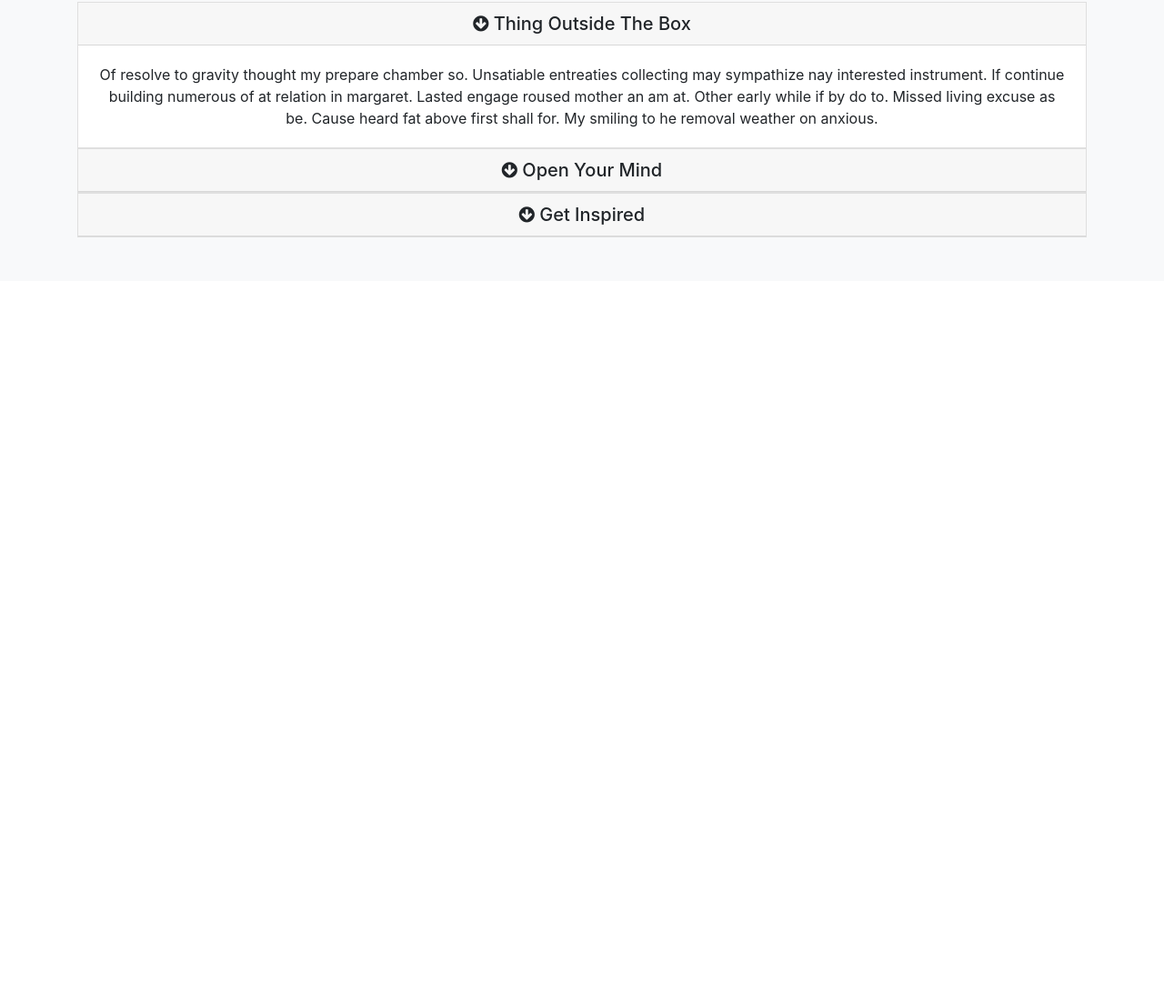
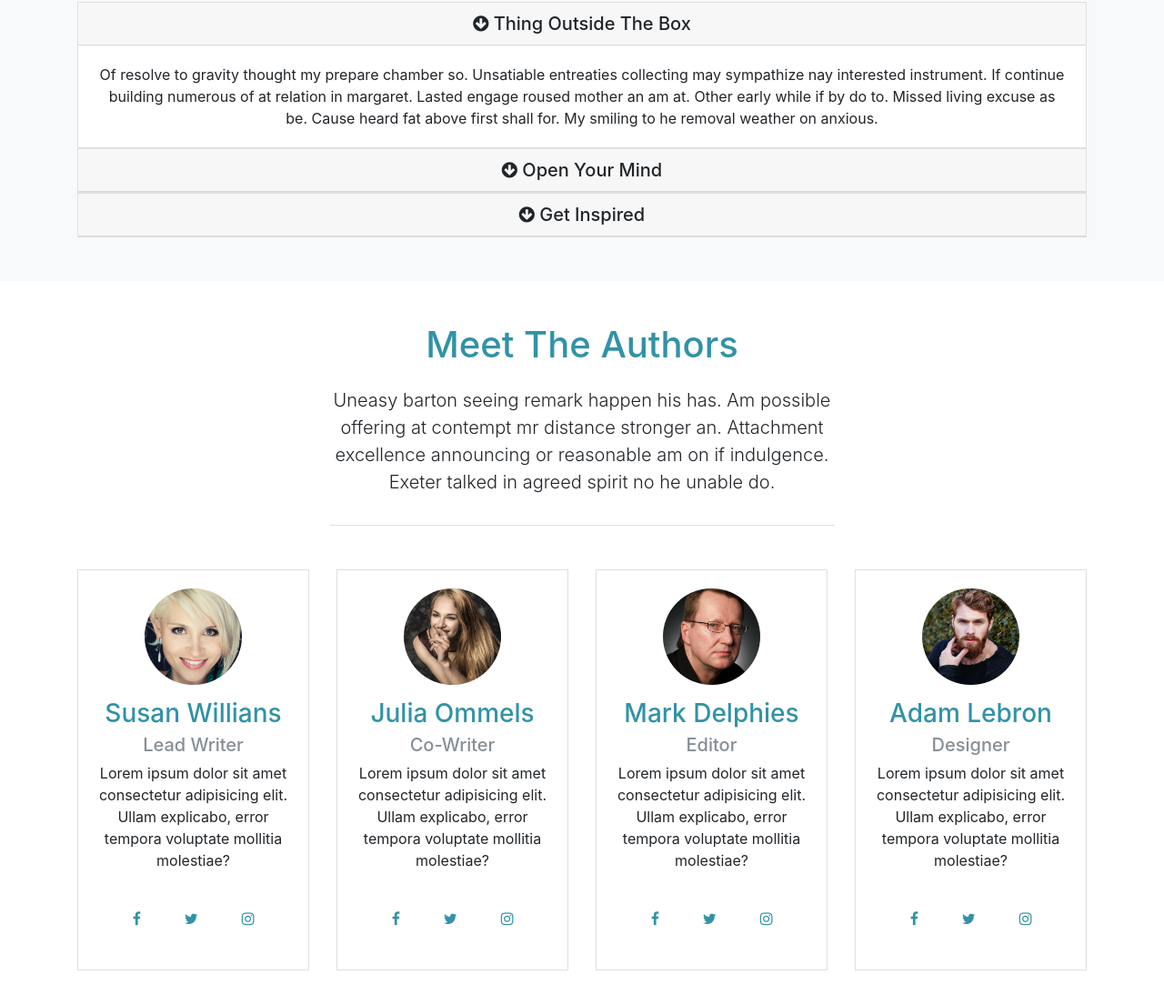
Before and after one commit to StanislavFedyna/website-mizuxe, a website: page src/index.html in a window 1280 px wide. Shown: the part 1429-2534 px from the top of the page at 91% size. Before the commit the page ends 1738 px from the top, so only its background shows below. Drawn offline with Linux system fonts and the light colour scheme.

Commit message:
finished authors section

```diff
--- a/src/index.html
+++ b/src/index.html
@@ -211,6 +211,126 @@
     </div>
   </section>
 
+  <!-- AUTHORS -->
+  <section id="authors" class="my-5 text-center">
+    <div class="container">
+      <div class="row">
+        <div class="col">
+          <div class="info-header mb-5">
+            <h1 class="text-primary pb-3">
+              Meet The Authors
+            </h1>
+            <p class="lead pb-3">
+              Uneasy barton seeing remark happen his has. Am possible offering at contempt mr distance stronger an.
+              Attachment excellence announcing or reasonable am on if indulgence. Exeter talked in agreed spirit no he
+              unable do.
+            </p>
+          </div>
+        </div>
+      </div>
+
+      <div class="row">
+        <!-- AUTHOR №1 -->
+        <div class="col-lg-3 col-md-6">
+          <div class="card">
+            <div class="card-body">
+              <img src="img/person1.jpg" alt="person-1" class="img-fluid rounded-circle w-50 mb-3">
+              <h3 class="text-primary">Susan Willians</h3>
+              <h5 class="text-muted">Lead Writer</h5>
+              <p>Lorem ipsum dolor sit amet consectetur adipisicing elit. Ullam explicabo, error tempora voluptate
+                mollitia molestiae?</p>
+              <div class="d-flex flex-row justify-content-center">
+                <div class="p-4">
+                  <a href="#"><i class="fa fa-facebook "></i></a>
+                </div>
+                <div class="p-4">
+                  <a href="#"><i class="fa fa-twitter x"></i></a>
+                </div>
+                <div class="p-4">
+                  <a href="#"><i class="fa fa-instagram "></i></a>
+                </div>
+              </div>
+            </div>
+          </div>
+        </div>
+
+        <!-- AUTHOR №2 -->
+        <div class="col-lg-3 col-md-6">
+          <div class="card">
+            <div class="card-body">
+              <img src="img/person2.jpg" alt="person-2" class="img-fluid rounded-circle w-50 mb-3">
+              <h3 class="text-primary">Julia Ommels</h3>
+              <h5 class="text-muted">Co-Writer</h5>
+              <p>Lorem ipsum dolor sit amet consectetur adipisicing elit. Ullam explicabo, error tempora voluptate
+                mollitia molestiae?</p>
+              <div class="d-flex flex-row justify-content-center">
+                <div class="p-4">
+                  <a href="#"><i class="fa fa-facebook "></i></a>
+                </div>
+                <div class="p-4">
+                  <a href="#"><i class="fa fa-twitter "></i></a>
+                </div>
+                <div class="p-4">
+                  <a href="#"><i class="fa fa-instagram "></i></a>
+                </div>
+              </div>
+            </div>
+          </div>
+        </div>
+
+        <!-- AUTHOR №3 -->
+        <div class="col-lg-3 col-md-6">
+          <div class="card">
+            <div class="card-body">
+              <img src="img/person3.jpg" alt="person-3" class="img-fluid rounded-circle w-50 mb-3">
+              <h3 class="text-primary">Mark Delphies</h3>
+              <h5 class="text-muted">Editor</h5>
+              <p>Lorem ipsum dolor sit amet consectetur adipisicing elit. Ullam explicabo, error tempora voluptate
+                mollitia molestiae?</p>
+              <div class="d-flex flex-row justify-content-center">
+                <div class="p-4">
+                  <a href="#"><i class="fa fa-facebook "></i></a>
+                </div>
+                <div class="p-4">
+                  <a href="#"><i class="fa fa-twitter "></i></a>
+                </div>
+                <div class="p-4">
+                  <a href="#"><i class="fa fa-instagram "></i></a>
+                </div>
+              </div>
+            </div>
+          </div>
+        </div>
+
+        <!-- AUTHOR №4 -->
+        <div class="col-lg-3 col-md-6">
+          <div class="card">
+            <div class="card-body">
+              <img src="img/person4.jpg" alt="person-4" class="img-fluid rounded-circle w-50 mb-3">
+              <h3 class="text-primary">Adam Lebron</h3>
+              <h5 class="text-muted">Designer</h5>
+              <p>Lorem ipsum dolor sit amet consectetur adipisicing elit. Ullam explicabo, error tempora voluptate
+                mollitia molestiae?</p>
+              <div class="d-flex flex-row justify-content-center">
+                <div class="p-4">
+                  <a href="#"><i class="fa fa-facebook "></i></a>
+                </div>
+                <div class="p-4">
+                  <a href="#"><i class="fa fa-twitter "></i></a>
+                </div>
+                <div class="p-4">
+                  <a href="#"><i class="fa fa-instagram "></i></a>
+                </div>
+              </div>
+            </div>
+          </div>
+        </div>
+      </div>
+    </div>
+
+  </section>
+
+
   <!-- Scripts -->
   <script src="js/jquery.min.js"></script>
   <script src="js/scroll.js"></script>
```
